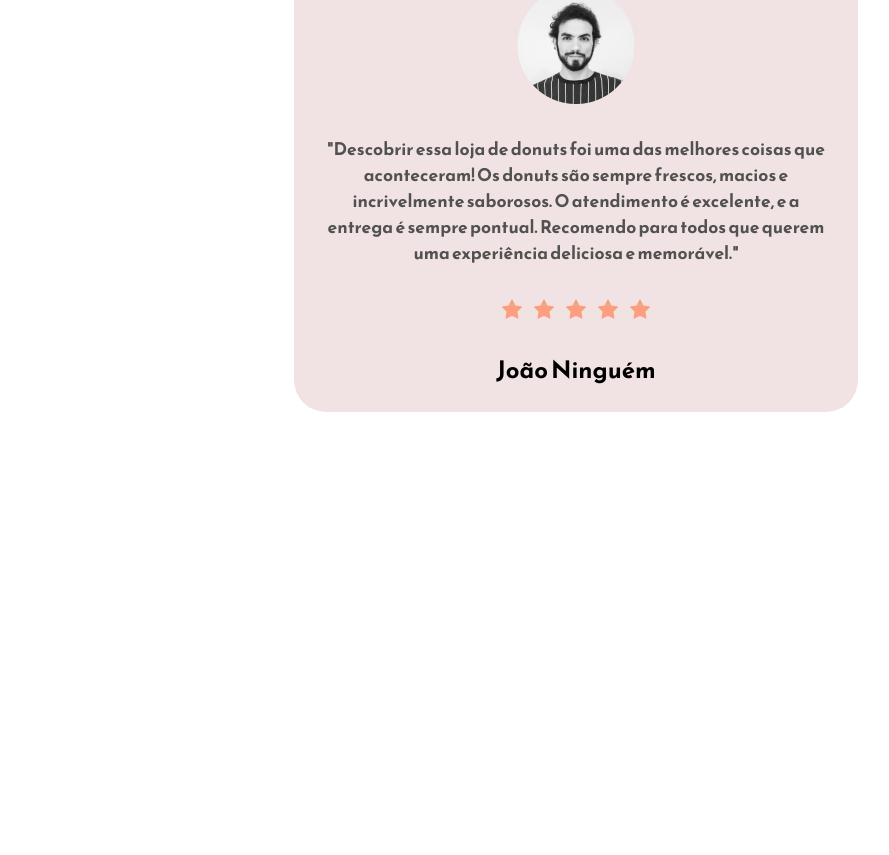
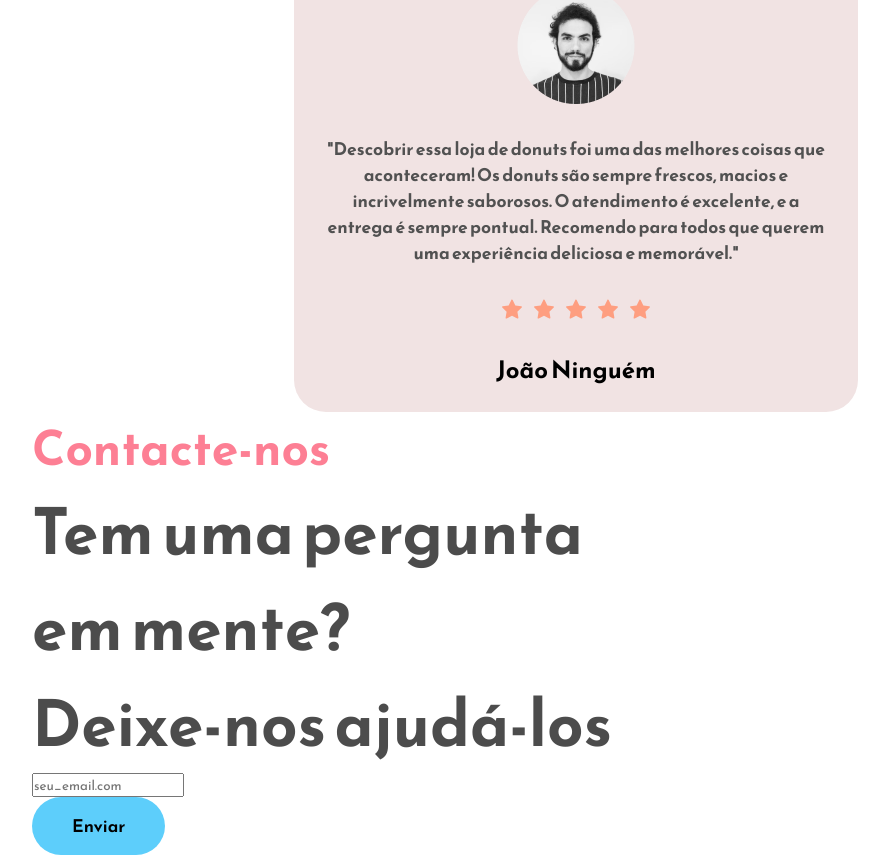
Before and after one commit to RaizaCirne/donuts-store, a React (Vite) app in the folder donuts-store/: page / in a window 1280 px wide. Shown: the part 3205-4060 px from the top of the page, without its empty margins (64-953 px from the left). Before the commit the page ends 3617 px from the top, so only its background shows below. Built offline with nearby package versions, Linux system fonts and the light colour scheme.

Commit message:
feat: Create Contact component

```diff
--- a/donuts-store/src/App.css
+++ b/donuts-store/src/App.css
@@ -11,7 +11,7 @@ img {
 }
 
 .App {
-  min-height: 150vh;
+  min-height: 500vh;
   width: 85vw;
   max-width: 1900px;
   margin: 0rem auto;
--- a/donuts-store/src/App.jsx
+++ b/donuts-store/src/App.jsx
@@ -1,5 +1,6 @@
 import "./App.css";
 import About from "./components/About/About";
+import Contact from "./components/Contact/Contact";
 import Home from "./components/Home/Home";
 import Testemonial from "./components/Testemonial/Testemonial";
 import Work from "./components/Work/Work";
@@ -11,6 +12,7 @@ function App() {
       <About />
       <Work />
       <Testemonial />
+      <Contact />
     </div>
   );
 }
--- /dev/null
+++ b/donuts-store/src/components/Contact/Contact.jsx
@@ -0,0 +1,18 @@
+import "../Contact/Contact.css";
+
+const Contact = () => {
+  return (
+    <div className="contact-page-wrapper">
+      <p className="primary-subheading">Contacte-nos</p>
+      <h1 className="primary-heading">Tem uma pergunta em mente?</h1>
+      <h2 className="primary-heading">Deixe-nos ajudá-los</h2>
+
+      <div>
+        <input type="text" placeholder="seu_email.com" />
+        <button className="secondary-button">Enviar</button>
+      </div>
+    </div>
+  );
+};
+
+export default Contact;
```
Also changed, not shown: donuts-store/src/components/Contact/Contact.css (added).
